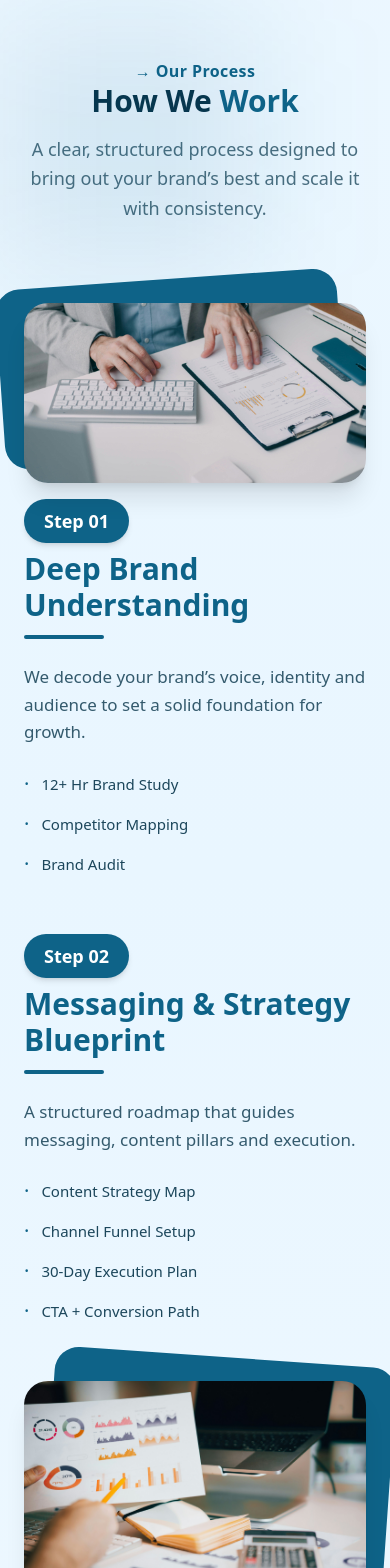
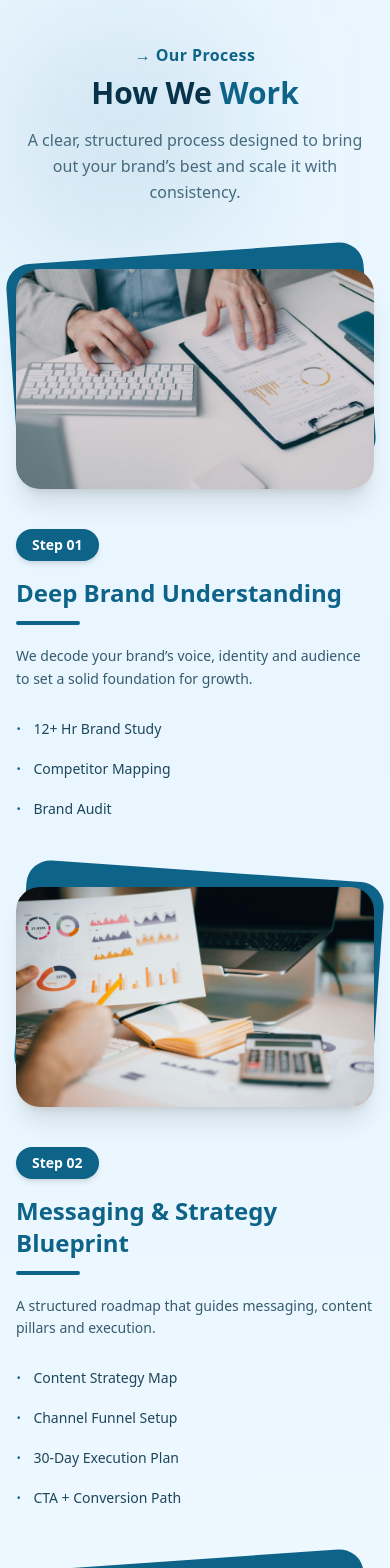
Before and after one commit to gunjanjindal-tech/BlueNose-Digital, a React (Vite) app: page / in a window 390 px wide. Shown: the part 9360-10928 px from the top of the page. Built offline with nearby package versions, Linux system fonts and the light colour scheme.

Commit message:
Fixed Case Studies

```diff
--- a/src/pages/Home.jsx
+++ b/src/pages/Home.jsx
@@ -919,197 +919,216 @@ const sendMessage = (e) => {
 {/*        HOW WE WORK SECTION       */}
 {/* =============================== */}
 
-<section className="py-20 md:py-20 px-6 relative overflow-hidden">
+<section className="relative overflow-hidden py-16 md:py-20 px-4 sm:px-6">
 
   {/* BACKGROUND BLURS */}
-  <div className="absolute top-10 left-0 w-64 h-64 bg-[#0E6388]/10 rounded-3xl blur-3xl"></div>
-  <div className="absolute bottom-10 right-0 w-80 h-80 bg-[#4EB3D8]/10 rounded-3xl blur-3xl"></div>
-
-  <div className="max-w-7xl mx-auto">
+  <div className="absolute top-10 left-0 w-60 h-60 bg-[#0E6388]/10 rounded-3xl blur-3xl"></div>
+  <div className="absolute bottom-10 right-0 w-72 h-72 bg-[#4EB3D8]/10 rounded-3xl blur-3xl"></div>
+
+  <div className="max-w-7xl mx-auto relative z-10">
 
     {/* HEADER */}
-    <div className="text-center mb-20">
-      <p className="text-[#0E6388] font-semibold tracking-wide">→ Our Process</p>
+    <div className="text-center mb-16 md:mb-20">
+      <p className="text-[#0E6388] font-semibold tracking-wide mb-2">
+        → Our Process
+      </p>
 
       <h2 className="text-3xl md:text-5xl font-extrabold text-[#063349]">
         How We <span className="text-[#0E6388]">Work</span>
       </h2>
 
-      <p className="text-[#063349]/70 mt-4 max-w-2xl mx-auto text-lg leading-relaxed">
+      <p className="text-[#063349]/70 mt-4 max-w-2xl mx-auto text-base sm:text-lg leading-relaxed">
         A clear, structured process designed to bring out your brand’s best and scale it with consistency.
       </p>
     </div>
 
-    {/* ========== SECTION 1 ========== */}
-    <div className="grid md:grid-cols-2 gap-14 items-center mb-24">
-
-      {/* IMAGE LEFT */}
+    {/* ================= SECTION 1 ================= */}
+    <div className="grid grid-cols-1 md:grid-cols-2 gap-10 md:gap-14 items-center mb-16 md:mb-24">
+
+      {/* IMAGE */}
       <div className="relative">
-        <div className="absolute -top-6 -left-6 w-full h-full bg-[#0E6388] rounded-3xl rotate-[-4deg]"></div>
-
-        <div className="overflow-hidden rounded-3xl shadow-xl relative z-10">
-          <img src="/work1.jpg" alt="Deep Brand Understanding" className="w-full h-full object-cover" />
+        <div className="absolute -top-4 -left-1 md:-top-6 md:-left-6 w-full h-full bg-[#0E6388] rounded-3xl rotate-[-4deg]"></div>
+
+        <div className="relative z-10 overflow-hidden rounded-3xl shadow-xl">
+          <img
+            src="/work1.jpg"
+            alt="Deep Brand Understanding"
+            className="w-full h-[220px] sm:h-[300px] md:h-full object-cover"
+          />
         </div>
       </div>
 
-      {/* TEXT RIGHT */}
+      {/* TEXT */}
       <div className="relative">
-        {/* Step badge */}
-        <div className="absolute -top-10 left-0 bg-[#0E6388] text-white px-5 py-2 mb-2 rounded-full text-lg font-bold shadow-md">
+        <div className="inline-block md:absolute md:-top-10 left-0 bg-[#0E6388] text-white px-4 py-1.5 rounded-full text-sm md:text-lg font-bold shadow-md mb-4">
           Step 01
         </div>
 
-        <h3 className="text-3xl font-extrabold text-[#0E6388] mb-3 mt-3">
+        <h3 className="text-2xl sm:text-3xl font-extrabold text-[#0E6388] mb-3">
           Deep Brand Understanding
         </h3>
-        <div className="w-20 h-1 bg-[#0E6388] rounded-full mb-6"></div>
-
-        <p className="text-[#063349]/80 leading-relaxed mb-6 text-[17px]">
+
+        <div className="w-16 sm:w-20 h-1 bg-[#0E6388] rounded-full mb-5"></div>
+
+        <p className="text-[#063349]/80 leading-relaxed mb-6 text-sm sm:text-[17px]">
           We decode your brand’s voice, identity and audience to set a solid foundation for growth.
         </p>
 
-        <ul className="space-y-3 text-[#063349]/90 text-[15px]">
-          {[
-            "12+ Hr Brand Study",
-            "Competitor Mapping",
-            "Brand Audit"
-          ].map((p, idx) => (
-            <li key={idx} className="flex items-center gap-3">
-              <span className="text-[#0E6388] text-xl">·</span> {p}
+        <ul className="space-y-3 text-[#063349]/90 text-sm sm:text-[15px]">
+          {["12+ Hr Brand Study", "Competitor Mapping", "Brand Audit"].map((item, i) => (
+            <li key={i} className="flex items-center gap-3">
+              <span className="text-[#0E6388] text-xl">·</span>
+              {item}
             </li>
           ))}
         </ul>
       </div>
     </div>
 
-    {/* ========== SECTION 2 ========== */}
-    <div className="grid md:grid-cols-2 gap-14 items-center mb-24">
-
-      {/* TEXT LEFT */}
-      <div className="relative">
-        <div className="absolute -top-10 left-0 bg-[#0E6388] mb-2 text-white px-5 py-2 rounded-full text-lg font-bold shadow-md">
+    {/* ================= SECTION 2 ================= */}
+    <div className="grid grid-cols-1 md:grid-cols-2 gap-10 md:gap-14 items-center mb-16 md:mb-24">
+
+      {/* TEXT */}
+      <div className="relative order-2 md:order-1">
+        <div className="inline-block md:absolute md:-top-10 left-0 bg-[#0E6388] text-white px-4 py-1.5 rounded-full text-sm md:text-lg font-bold shadow-md mb-4">
           Step 02
         </div>
 
-        <h3 className="text-3xl font-extrabold text-[#0E6388] mb-3 mt-3">
+        <h3 className="text-2xl sm:text-3xl font-extrabold text-[#0E6388] mb-3">
           Messaging & Strategy Blueprint
         </h3>
-        <div className="w-20 h-1 bg-[#0E6388] rounded-full mb-6"></div>
-
-        <p className="text-[#063349]/80 leading-relaxed mb-6 text-[17px]">
+
+        <div className="w-16 sm:w-20 h-1 bg-[#0E6388] rounded-full mb-5"></div>
+
+        <p className="text-[#063349]/80 leading-relaxed mb-6 text-sm sm:text-[17px]">
           A structured roadmap that guides messaging, content pillars and execution.
         </p>
 
-        <ul className="space-y-3 text-[#063349]/90 text-[15px]">
+        <ul className="space-y-3 text-[#063349]/90 text-sm sm:text-[15px]">
           {[
             "Content Strategy Map",
             "Channel Funnel Setup",
             "30-Day Execution Plan",
-            "CTA + Conversion Path"
-          ].map((p, idx) => (
-            <li key={idx} className="flex items-center gap-3">
-              <span className="text-[#0E6388] text-xl">·</span> {p}
+            "CTA + Conversion Path",
+          ].map((item, i) => (
+            <li key={i} className="flex items-center gap-3">
+              <span className="text-[#0E6388] text-xl">·</span>
+              {item}
             </li>
           ))}
         </ul>
       </div>
 
-      {/* IMAGE RIGHT */}
+      {/* IMAGE */}
+      <div className="relative order-1 md:order-2">
+        <div className="absolute -top-4 -right-1 md:-top-6 md:-right-6 w-full h-full bg-[#0E6388] rounded-3xl rotate-[4deg]"></div>
+
+        <div className="relative z-10 overflow-hidden rounded-3xl shadow-xl">
+          <img
+            src="/work2.jpg"
+            alt="Strategy Blueprint"
+            className="w-full h-[220px] sm:h-[300px] md:h-full object-cover"
+          />
+        </div>
+      </div>
+    </div>
+
+    {/* ================= SECTION 3 ================= */}
+    <div className="grid grid-cols-1 md:grid-cols-2 gap-10 md:gap-14 items-center mb-16 md:mb-24">
+
+      {/* IMAGE */}
       <div className="relative">
-        <div className="absolute -top-6 -right-6 w-full h-full bg-[#0E6388] rounded-3xl rotate-[4deg]"></div>
-
-        <div className="overflow-hidden rounded-3xl shadow-xl relative z-10">
-          <img src="/work2.jpg" alt="Strategy Blueprint" className="w-full h-full object-cover" />
+        <div className="absolute -top-4 -left-1 md:-top-6 md:-left-6 w-full h-full bg-[#0E6388] rounded-3xl rotate-[-4deg]"></div>
+
+        <div className="relative z-10 overflow-hidden rounded-3xl shadow-xl">
+          <img
+            src="/work3.jpg"
+            alt="Creative Execution"
+            className="w-full h-[220px] sm:h-[300px] md:h-full object-cover"
+          />
         </div>
       </div>
-    </div>
-
-    {/* ========== SECTION 3 ========== */}
-    <div className="grid md:grid-cols-2 gap-14 items-center mb-24">
-
-      {/* IMAGE LEFT */}
+
+      {/* TEXT */}
       <div className="relative">
-        <div className="absolute -top-6 -left-6 w-full h-full bg-[#0E6388] rounded-3xl rotate-[-4deg]"></div>
-
-        <div className="overflow-hidden rounded-3xl shadow-xl relative z-10">
-          <img src="/work3.jpg" alt="Creative Execution" className="w-full h-full object-cover" />
-        </div>
-      </div>
-
-      {/* TEXT RIGHT */}
-      <div className="relative">
-        <div className="absolute -top-10 left-0 bg-[#0E6388] mb-2 text-white px-5 py-2 rounded-full text-lg font-bold shadow-md">
+        <div className="inline-block md:absolute md:-top-10 left-0 bg-[#0E6388] text-white px-4 py-1.5 rounded-full text-sm md:text-lg font-bold shadow-md mb-4">
           Step 03
         </div>
 
-        <h3 className="text-3xl font-extrabold text-[#0E6388] mb-3 mt-3">
+        <h3 className="text-2xl sm:text-3xl font-extrabold text-[#0E6388] mb-3">
           Creative Execution
         </h3>
-        <div className="w-20 h-1 bg-[#0E6388] rounded-full mb-6"></div>
-
-        <p className="text-[#063349]/80 leading-relaxed mb-6 text-[17px]">
+
+        <div className="w-16 sm:w-20 h-1 bg-[#0E6388] rounded-full mb-5"></div>
+
+        <p className="text-[#063349]/80 leading-relaxed mb-6 text-sm sm:text-[17px]">
           We transform strategy into high-performing content and storytelling.
         </p>
 
-        <ul className="space-y-3 text-[#063349]/90 text-[15px]">
-          {[
-            "UGC + Reels + Graphics",
-            "Brand Story Elements",
-            "Design + Copywriting"
-          ].map((p, idx) => (
-            <li key={idx} className="flex items-center gap-3">
-              <span className="text-[#0E6388] text-xl">·</span> {p}
-            </li>
-          ))}
+        <ul className="space-y-3 text-[#063349]/90 text-sm sm:text-[15px]">
+          {["UGC + Reels + Graphics", "Brand Story Elements", "Design + Copywriting"].map(
+            (item, i) => (
+              <li key={i} className="flex items-center gap-3">
+                <span className="text-[#0E6388] text-xl">·</span>
+                {item}
+              </li>
+            )
+          )}
         </ul>
       </div>
     </div>
 
-    {/* ========== SECTION 4 ========== */}
-    <div className="grid md:grid-cols-2 gap-14 items-center">
-
-      {/* TEXT LEFT */}
-      <div className="relative">
-        <div className="absolute -top-10 left-0 bg-[#0E6388] mb-2 text-white px-5 py-2 rounded-full text-lg font-bold shadow-md">
+    {/* ================= SECTION 4 ================= */}
+    <div className="grid grid-cols-1 md:grid-cols-2 gap-10 md:gap-14 items-center">
+
+      {/* TEXT */}
+      <div className="relative order-2 md:order-1">
+        <div className="inline-block md:absolute md:-top-10 left-0 bg-[#0E6388] text-white px-4 py-1.5 rounded-full text-sm md:text-lg font-bold shadow-md mb-4">
           Step 04
         </div>
 
-        <h3 className="text-3xl font-extrabold text-[#0E6388] mb-3 mt-3">
+        <h3 className="text-2xl sm:text-3xl font-extrabold text-[#0E6388] mb-3">
           Optimize & Scale
         </h3>
-        <div className="w-20 h-1 bg-[#0E6388] rounded-full mb-6"></div>
-
-        <p className="text-[#063349]/80 leading-relaxed mb-6 text-[17px]">
+
+        <div className="w-16 sm:w-20 h-1 bg-[#0E6388] rounded-full mb-5"></div>
+
+        <p className="text-[#063349]/80 leading-relaxed mb-6 text-sm sm:text-[17px]">
           We refine, improve and scale winning content for long-term growth.
         </p>
 
-        <ul className="space-y-3 text-[#063349]/90 text-[15px]">
+        <ul className="space-y-3 text-[#063349]/90 text-sm sm:text-[15px]">
           {[
             "Weekly A/B Testing",
             "Performance Tracking",
             "Audience Insights",
-            "Scale Growth Systems"
-          ].map((p, idx) => (
-            <li key={idx} className="flex items-center gap-3">
-              <span className="text-[#0E6388] text-xl">·</span> {p}
+            "Scale Growth Systems",
+          ].map((item, i) => (
+            <li key={i} className="flex items-center gap-3">
+              <span className="text-[#0E6388] text-xl">·</span>
+              {item}
             </li>
           ))}
         </ul>
       </div>
 
-      {/* IMAGE RIGHT */}
-      <div className="relative">
-        <div className="absolute -top-6 -right-6 w-full h-full bg-[#0E6388] rounded-3xl rotate-[4deg]"></div>
-
-        <div className="overflow-hidden rounded-3xl shadow-xl relative z-10">
-          <img src="/work4.jpg" alt="Optimize & Scale" className="w-full h-full object-cover" />
+      {/* IMAGE */}
+      <div className="relative order-1 md:order-2">
+        <div className="absolute -top-4 -right-1 md:-top-6 md:-right-6 w-full h-full bg-[#0E6388] rounded-3xl rotate-[4deg]"></div>
+
+        <div className="relative z-10 overflow-hidden rounded-3xl shadow-xl">
+          <img
+            src="/work4.jpg"
+            alt="Optimize & Scale"
+            className="w-full h-[220px] sm:h-[300px] md:h-full object-cover"
+          />
         </div>
       </div>
-
     </div>
 
   </div>
-        </section>
+</section>
+
 
 
                 {/* =============================== */}
```
